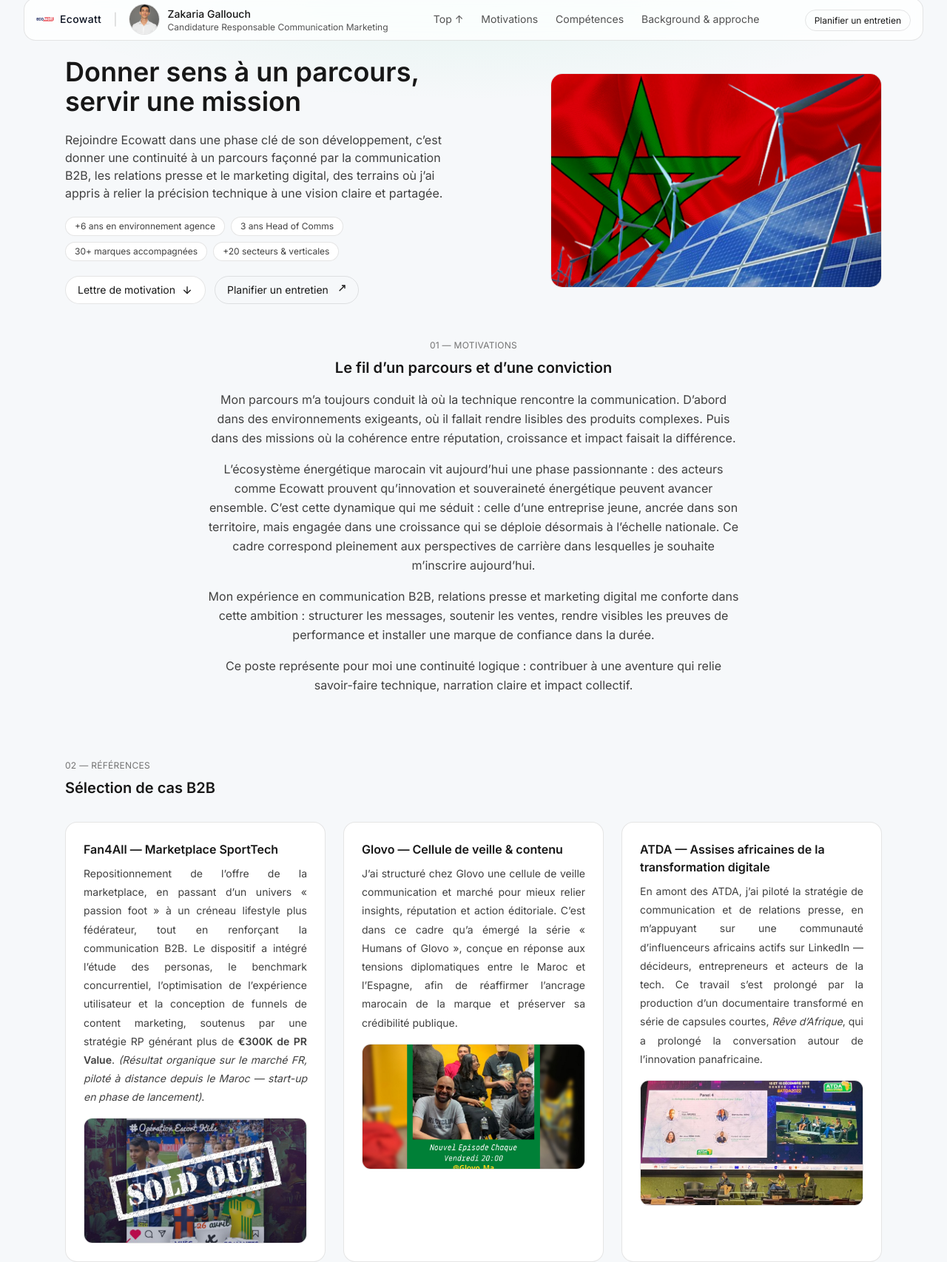
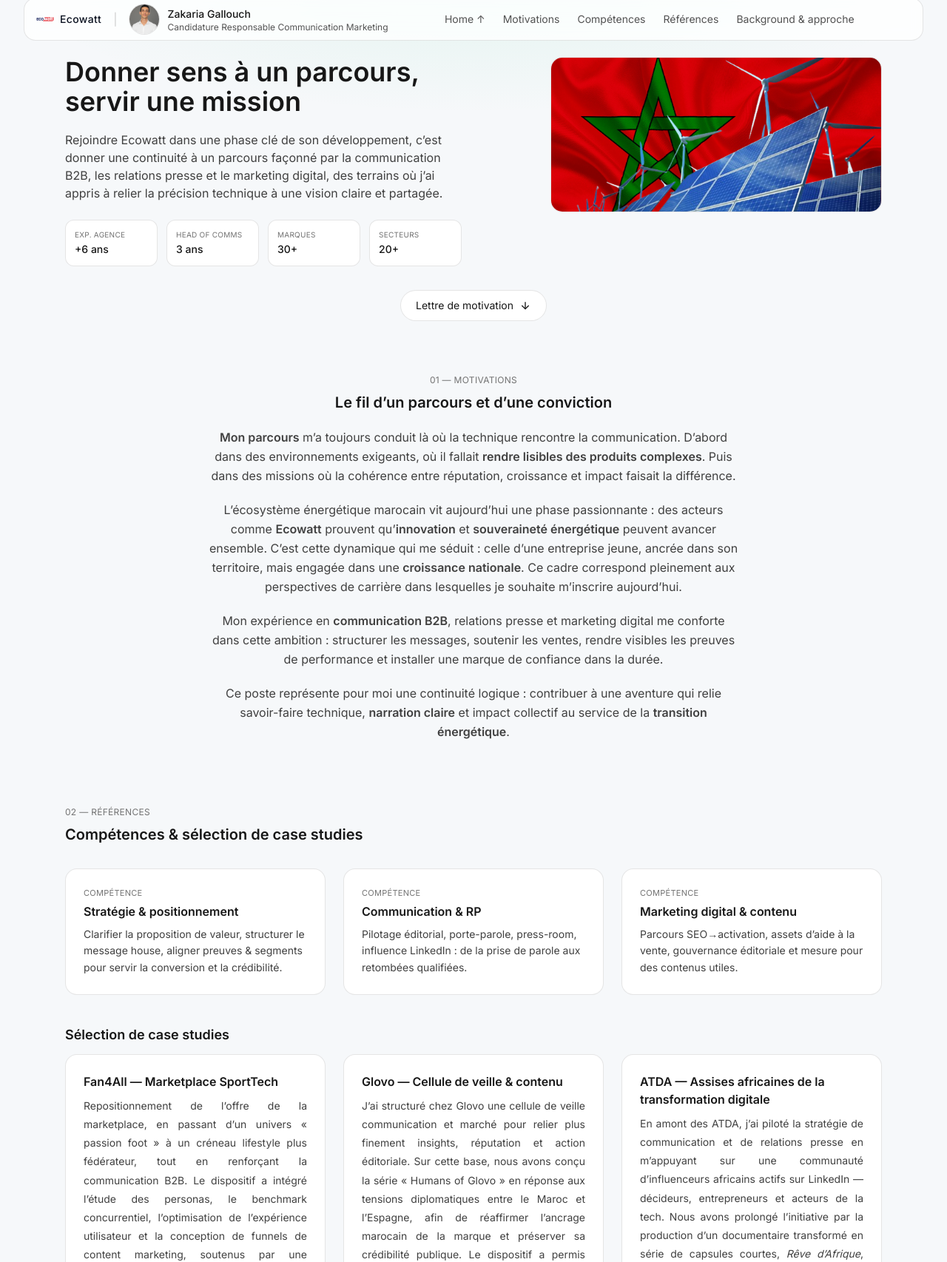
Before and after one commit to sahelpub21-debug/ECOWATT, a plain HTML site: page index.html in a window 1280 px wide. Shown: the part 19-1725 px from the top of the page at 74% size. Drawn offline with nearby package versions, Linux system fonts and the light colour scheme.

Commit message:
Update index.html

```diff
--- a/index.html
+++ b/index.html
@@ -50,16 +50,15 @@
 
           <!-- Menu -->
           <ul class="hidden md:flex items-center gap-6 text-sm text-neutral-600">
-            <li><a href="#top" class="hover:text-neutral-900">Top ↑</a></li>
+            <li><a href="#top" class="hover:text-neutral-900">Home ↑</a></li>
             <li><a href="#manifeste" class="hover:text-neutral-900">Motivations</a></li>
             <li><a href="#competences" class="hover:text-neutral-900">Compétences</a></li>
+            <li><a href="#references" class="hover:text-neutral-900">Références</a></li>
             <li><a href="#approche" class="hover:text-neutral-900">Background & approche</a></li>
           </ul>
 
-          <!-- CTA -->
-          <div class="hidden md:block">
-            <a href="https://calendly.com/gallouch-zakaria/30-min-consultation" target="_blank" rel="noreferrer" class="rounded-full border border-black/10 px-3 py-1.5 text-xs text-neutral-900 hover:border-black/20 hover:bg-neutral-900/5">Planifier un entretien</a>
-          </div>
+          <!-- CTA (rien à ajouter ici) -->
+          <div class="hidden md:block"></div>
         </nav>
       </div>
     </div>
@@ -71,42 +70,55 @@
       <div class="absolute inset-0 bg-[radial-gradient(80%_60%_at_50%_0%,rgba(21,195,126,0.08),transparent_60%)]"></div>
     </div>
 
-    <div class="mx-auto grid w-full max-w-6xl grid-cols-1 items-center gap-8 px-6 sm:grid-cols-2">
+    <div class="mx-auto grid w-full max-w-6xl grid-cols-1 items-start gap-8 px-6 sm:grid-cols-2">
+      <!-- Texte -->
       <div class="flex flex-col items-start gap-5">
         <h1 class="text-2xl font-semibold leading-tight text-neutral-900 sm:text-3xl lg:text-4xl">Donner sens à un parcours, servir une mission</h1>
         <p class="max-w-xl text-base text-neutral-700">
-          Rejoindre Ecowatt dans une phase clé de son développement, c’est donner une continuité à un parcours façonné par la communication B2B, les relations presse et le marketing digital, des terrains où j’ai appris à relier la précision technique à une vision claire et partagée.
+          Rejoindre Ecowatt dans une phase clé de son développement, c’est donner une continuité à un parcours façonné par la communication B2B,
+          les relations presse et le marketing digital, des terrains où j’ai appris à relier la précision technique à une vision claire et partagée.
         </p>
 
-        <!-- Insights compacts -->
-        <ul class="flex flex-wrap gap-2 text-xs text-neutral-700">
-          <li class="rounded-full border border-black/10 bg-white px-3 py-1">+6 ans en environnement agence</li>
-          <li class="rounded-full border border-black/10 bg-white px-3 py-1">3 ans Head of Comms</li>
-          <li class="rounded-full border border-black/10 bg-white px-3 py-1">30+ marques accompagnées</li>
-          <li class="rounded-full border border-black/10 bg-white px-3 py-1">+20 secteurs & verticales</li>
-        </ul>
-
-        <div class="flex flex-wrap gap-3">
-          <a href="#manifeste" class="group inline-flex items-center gap-2 rounded-full border border-black/10 bg-white px-4 py-2 text-sm text-neutral-900 hover:border-black/20 hover:bg-neutral-900/5">
-            Lettre de motivation
-            <svg viewBox="0 0 24 24" fill="none" class="h-4 w-4 transition-transform group-hover:translate-y-0.5" stroke="currentColor" stroke-width="2"><path d="M12 5v14"/><path d="m19 12-7 7-7-7"/></svg>
-          </a>
-          <a href="https://calendly.com/gallouch-zakaria/30-min-consultation" target="_blank" rel="noreferrer" class="inline-flex items-center gap-2 rounded-full border border-black/10 px-4 py-2 text-sm text-neutral-900 hover:border-black/20 hover:bg-neutral-900/5">
-            Planifier un entretien
-            <svg viewBox="0 0 24 24" fill="none" class="h-4 w-4" stroke="currentColor" stroke-width="2"><path d="M15 3h6v6"/><path d="M10 14L21 3"/></svg>
-          </a>
+        <!-- Insights -> mini dashboard compact (plus des "boutons") -->
+        <div class="mt-1 w-full">
+          <div class="grid grid-cols-2 sm:grid-cols-4 gap-3">
+            <div class="rounded-xl border border-black/10 bg-white p-3">
+              <div class="text-[10px] uppercase tracking-wide text-neutral-500">Exp. agence</div>
+              <div class="mt-0.5 text-sm font-medium text-neutral-900">+6 ans</div>
+            </div>
+            <div class="rounded-xl border border-black/10 bg-white p-3">
+              <div class="text-[10px] uppercase tracking-wide text-neutral-500">Head of Comms</div>
+              <div class="mt-0.5 text-sm font-medium text-neutral-900">3 ans</div>
+            </div>
+            <div class="rounded-xl border border-black/10 bg-white p-3">
+              <div class="text-[10px] uppercase tracking-wide text-neutral-500">Marques</div>
+              <div class="mt-0.5 text-sm font-medium text-neutral-900">30+</div>
+            </div>
+            <div class="rounded-xl border border-black/10 bg-white p-3">
+              <div class="text-[10px] uppercase tracking-wide text-neutral-500">Secteurs</div>
+              <div class="mt-0.5 text-sm font-medium text-neutral-900">20+</div>
+            </div>
+          </div>
         </div>
       </div>
 
-      <!-- Visuel Hero : image plus compacte -->
+      <!-- Image plus compacte -->
       <figure class="relative w-full overflow-hidden rounded-2xl border border-black/10 bg-white max-w-md ml-auto">
         <img
           src="Site_centrale_r%C3%A9seau_(placeholder).jpeg"
           alt="Énergie & réseau — Maroc"
-          class="w-full h-48 sm:h-56 md:h-64 lg:h-72 object-cover"
+          class="w-full h-40 sm:h-48 md:h-52 object-cover"
           loading="eager"
         />
       </figure>
+    </div>
+
+    <!-- Bouton unique centré en bas de section -->
+    <div class="mt-8 flex justify-center pb-6">
+      <a href="#manifeste" class="group inline-flex items-center gap-2 rounded-full border border-black/10 bg-white px-5 py-2.5 text-sm text-neutral-900 hover:border-black/20 hover:bg-neutral-900/5">
+        Lettre de motivation
+        <svg viewBox="0 0 24 24" fill="none" class="h-4 w-4 transition-transform group-hover:translate-y-0.5" stroke="currentColor" stroke-width="2"><path d="M12 5v14"/><path d="m19 12-7 7-7-7"/></svg>
+      </a>
     </div>
   </section>
 
@@ -116,29 +128,53 @@
       <div class="text-xs uppercase tracking-wide text-neutral-500">01 — Motivations</div>
       <h2 class="mt-2 text-xl font-semibold text-neutral-900">Le fil d’un parcours et d’une conviction</h2>
 
-      <div class="mt-4 space-y-4 leading-relaxed text-neutral-700">
-        <p>Mon parcours m’a toujours conduit là où la technique rencontre la communication. D’abord dans des environnements exigeants, où il fallait rendre lisibles des produits complexes. Puis dans des missions où la cohérence entre réputation, croissance et impact faisait la différence.</p>
-        <p>L’écosystème énergétique marocain vit aujourd’hui une phase passionnante : des acteurs comme Ecowatt prouvent qu’innovation et souveraineté énergétique peuvent avancer ensemble. C’est cette dynamique qui me séduit : celle d’une entreprise jeune, ancrée dans son territoire, mais engagée dans une croissance qui se déploie désormais à l’échelle nationale. Ce cadre correspond pleinement aux perspectives de carrière dans lesquelles je souhaite m’inscrire aujourd’hui.</p>
-        <p>Mon expérience en communication B2B, relations presse et marketing digital me conforte dans cette ambition : structurer les messages, soutenir les ventes, rendre visibles les preuves de performance et installer une marque de confiance dans la durée.</p>
-        <p>Ce poste représente pour moi une continuité logique : contribuer à une aventure qui relie savoir-faire technique, narration claire et impact collectif.</p>
+      <div class="mt-5 space-y-5 leading-relaxed text-neutral-700">
+        <p><strong>Mon parcours</strong> m’a toujours conduit là où la technique rencontre la communication. D’abord dans des environnements exigeants, où il fallait <strong>rendre lisibles des produits complexes</strong>. Puis dans des missions où la cohérence entre réputation, croissance et impact faisait la différence.</p>
+        <p>L’écosystème énergétique marocain vit aujourd’hui une phase passionnante : des acteurs comme <strong>Ecowatt</strong> prouvent qu’<strong>innovation</strong> et <strong>souveraineté énergétique</strong> peuvent avancer ensemble. C’est cette dynamique qui me séduit : celle d’une entreprise jeune, ancrée dans son territoire, mais engagée dans une <strong>croissance nationale</strong>. Ce cadre correspond pleinement aux perspectives de carrière dans lesquelles je souhaite m’inscrire aujourd’hui.</p>
+        <p>Mon expérience en <strong>communication B2B</strong>, relations presse et marketing digital me conforte dans cette ambition : structurer les messages, soutenir les ventes, rendre visibles les preuves de performance et installer une marque de confiance dans la durée.</p>
+        <p>Ce poste représente pour moi une continuité logique : contribuer à une aventure qui relie savoir-faire technique, <strong>narration claire</strong> et impact collectif au service de la <strong>transition énergétique</strong>.</p>
       </div>
     </div>
   </section>
 
-  <!-- 02 — Compétences / Case studies -->
-  <section id="competences" class="scroll-mt-24 py-12">
+  <!-- 02 — Références (Compétences + Case studies) -->
+  <section id="references" class="scroll-mt-24 py-12">
     <div class="mx-auto max-w-6xl px-6">
       <header class="mb-8">
         <div class="text-xs uppercase tracking-wide text-neutral-500">02 — Références</div>
-        <h2 class="mt-2 text-xl font-semibold text-neutral-900">Sélection de cas B2B</h2>
+        <h2 class="mt-2 text-xl font-semibold text-neutral-900">Compétences & sélection de case studies</h2>
       </header>
+
+      <!-- Compétences -->
+      <div id="competences" class="mb-10 grid gap-6 md:grid-cols-3">
+        <div class="rounded-2xl border border-black/10 bg-white p-6">
+          <div class="text-[11px] uppercase tracking-wide text-neutral-500 mb-1">Compétence</div>
+          <h3 class="text-base font-semibold text-neutral-900">Stratégie & positionnement</h3>
+          <p class="mt-2 text-sm leading-relaxed text-neutral-700">Clarifier la proposition de valeur, structurer le message house, aligner preuves & segments pour servir la conversion et la crédibilité.</p>
+        </div>
+        <div class="rounded-2xl border border-black/10 bg-white p-6">
+          <div class="text-[11px] uppercase tracking-wide text-neutral-500 mb-1">Compétence</div>
+          <h3 class="text-base font-semibold text-neutral-900">Communication & RP</h3>
+          <p class="mt-2 text-sm leading-relaxed text-neutral-700">Pilotage éditorial, porte-parole, press-room, influence LinkedIn : de la prise de parole aux retombées qualifiées.</p>
+        </div>
+        <div class="rounded-2xl border border-black/10 bg-white p-6">
+          <div class="text-[11px] uppercase tracking-wide text-neutral-500 mb-1">Compétence</div>
+          <h3 class="text-base font-semibold text-neutral-900">Marketing digital & contenu</h3>
+          <p class="mt-2 text-sm leading-relaxed text-neutral-700">Parcours SEO→activation, assets d’aide à la vente, gouvernance éditoriale et mesure pour des contenus utiles.</p>
+        </div>
+      </div>
+
+      <!-- Case studies -->
+      <div class="mb-3">
+        <h3 class="text-lg font-semibold text-neutral-900">Sélection de case studies</h3>
+      </div>
 
       <div class="grid gap-6 md:grid-cols-3 items-stretch">
         <!-- Fan4All -->
         <article class="h-full rounded-2xl border border-black/10 bg-white p-6 flex flex-col">
-          <h3 class="text-base font-semibold text-neutral-900">Fan4All — Marketplace SportTech</h3>
+          <h4 class="text-base font-semibold text-neutral-900">Fan4All — Marketplace SportTech</h4>
           <p class="mt-2 text-sm leading-[1.8] text-neutral-700 justify-text">
-            Repositionnement de l’offre de la marketplace, en passant d’un univers « passion foot » à un créneau lifestyle plus fédérateur, tout en renforçant la communication B2B. Le dispositif a intégré l’étude des personas, le benchmark concurrentiel, l’optimisation de l’expérience utilisateur et la conception de funnels de content marketing, soutenus par une stratégie RP générant plus de <strong>€300K de PR Value</strong>. <em>(Résultat organique sur le marché FR, piloté à distance depuis le Maroc — start-up en phase de lancement)</em>.
+            Repositionnement de l’offre de la marketplace, en passant d’un univers « passion foot » à un créneau lifestyle plus fédérateur, tout en renforçant la communication B2B. Le dispositif a intégré l’étude des personas, le benchmark concurrentiel, l’optimisation de l’expérience utilisateur et la conception de funnels de content marketing, soutenus par une stratégie RP générant plus de <strong>€300K de PR Value</strong>. <em>(Résultat organique sur le marché FR, piloté à distance depuis le Maroc — start-up en phase de lancement.)</em>
           </p>
           <figure class="mt-4 w-full aspect-[16/9] overflow-hidden rounded-xl border border-black/10 bg-white">
             <img src="Fan4all_case_study.jpeg" alt="Fan4All — Repositionnement & RP" class="h-full w-full object-cover"/>
@@ -147,9 +183,9 @@
 
         <!-- Glovo -->
         <article class="h-full rounded-2xl border border-black/10 bg-white p-6 flex flex-col">
-          <h3 class="text-base font-semibold text-neutral-900">Glovo — Cellule de veille & contenu</h3>
+          <h4 class="text-base font-semibold text-neutral-900">Glovo — Cellule de veille & contenu</h4>
           <p class="mt-2 text-sm leading-[1.8] text-neutral-700 justify-text">
-            J’ai structuré chez Glovo une cellule de veille communication et marché pour mieux relier insights, réputation et action éditoriale. C’est dans ce cadre qu’a émergé la série « Humans of Glovo », conçue en réponse aux tensions diplomatiques entre le Maroc et l’Espagne, afin de réaffirmer l’ancrage marocain de la marque et préserver sa crédibilité publique.
+            J’ai structuré chez Glovo une cellule de veille communication et marché pour relier plus finement insights, réputation et action éditoriale. Sur cette base, nous avons conçu la série « Humans of Glovo » en réponse aux tensions diplomatiques entre le Maroc et l’Espagne, afin de réaffirmer l’ancrage marocain de la marque et préserver sa crédibilité publique. Le dispositif a permis d’orienter la conversation vers l’humain, d’outiller les prises de parole et de consolider la confiance dans un contexte sensible.
           </p>
           <figure class="mt-4 w-full aspect-[16/9] overflow-hidden rounded-xl border border-black/10 bg-white">
             <img src="Glovo_Case%20Study.png" alt="Glovo — Humans of Glovo" class="h-full w-full object-cover"/>
@@ -158,9 +194,9 @@
 
         <!-- ATDA -->
         <article class="h-full rounded-2xl border border-black/10 bg-white p-6 flex flex-col">
-          <h3 class="text-base font-semibold text-neutral-900">ATDA — Assises africaines de la transformation digitale</h3>
+          <h4 class="text-base font-semibold text-neutral-900">ATDA — Assises africaines de la transformation digitale</h4>
           <p class="mt-2 text-sm leading-[1.8] text-neutral-700 justify-text">
-            En amont des ATDA, j’ai piloté la stratégie de communication et de relations presse, en m’appuyant sur une communauté d’influenceurs africains actifs sur LinkedIn — décideurs, entrepreneurs et acteurs de la tech. Ce travail s’est prolongé par la production d’un documentaire transformé en série de capsules courtes, <em>Rêve d’Afrique</em>, qui a prolongé la conversation autour de l’innovation panafricaine.
+            En amont des ATDA, j’ai piloté la stratégie de communication et de relations presse en m’appuyant sur une communauté d’influenceurs africains actifs sur LinkedIn — décideurs, entrepreneurs et acteurs de la tech. Nous avons prolongé l’initiative par la production d’un documentaire transformé en série de capsules courtes, <em>Rêve d’Afrique</em>, pour valoriser des voix panafricaines et maintenir l’attention dans la durée. L’approche a renforcé la portée organique, la qualité des mentions et la cohérence éditoriale autour de l’événement.
           </p>
           <figure class="mt-4 w-full aspect-[16/9] overflow-hidden rounded-xl border border-black/10 bg-white">
             <img src="ATDA_Case_study.jpg" alt="ATDA — RP & capsules vidéo" class="h-full w-full object-cover"/>
@@ -195,33 +231,18 @@
           <p class="mt-2 text-sm leading-relaxed text-neutral-700">Interface claire entre stratégie et opérationnel : comprendre vite, aligner les équipes, livrer avec précision.</p>
         </div>
       </div>
+    </div>
+  </section>
 
-      <div class="mt-8 rounded-2xl border border-black/10 bg-white p-6 text-center">
-        <p class="text-sm text-neutral-700">Que vous structuriez un nouveau positionnement produit, lanciez une campagne multicanale ou cherchiez à professionnaliser votre fonction marketing, je reste à disposition pour échanger sur vos besoins.</p>
+  <!-- CTA final -->
+  <section class="pb-12">
+    <div class="mx-auto max-w-6xl px-6">
+      <div class="rounded-2xl border border-black/10 bg-white p-6 text-center">
+        <p class="text-sm text-neutral-700">Je serais heureux d’échanger sur la manière dont mon profil peut répondre à vos besoins.</p>
         <div class="mt-4">
           <a href="https://calendly.com/gallouch-zakaria/30-min-consultation" target="_blank" rel="noreferrer" class="inline-flex items-center gap-2 rounded-full border border-black/10 px-4 py-2 text-sm text-neutral-900 hover:border-black/20 hover:bg-neutral-900/5">
             Planifier un échange
             <svg viewBox="0 0 24 24" fill="none" class="h-4 w-4" stroke="currentColor" stroke-width="2"><path d="M15 3h6v6"/><path d="M10 14L21 3"/></svg>
-          </a>
-        </div>
-      </div>
-    </div>
-  </section>
-
-  <!-- Ressources (optionnel : conservé) -->
-  <section class="pb-12">
-    <div class="mx-auto max-w-6xl px-6">
-      <div class="rounded-2xl border border-black/10 bg-white p-6">
-        <div class="mb-4 text-sm font-medium text-neutral-900">Ressources</div>
-        <div class="flex flex-wrap gap-3">
-          <a href="https://sahelpub21-debug.github.io/Fanforall/" target="_blank" rel="noreferrer" class="inline-flex items-center gap-2 rounded-full border border-black/10 px-4 py-2 text-sm hover:border-black/20 hover:bg-neutral-900/5">
-            Case studies complémentaires
-          </a>
-          <a href="https://ecowatt.ma/careers/responsable-marketing-et-communication" target="_blank" rel="noreferrer" class="inline-flex items-center gap-2 rounded-full border border-black/10 px-4 py-2 text-sm hover:border-black/20 hover:bg-neutral-900/5">
-            Offre d’emploi
-          </a>
-          <a href="https://www.linkedin.com/in/zakaria-gallouch/" target="_blank" rel="noreferrer" class="inline-flex items-center gap-2 rounded-full border border-black/10 px-4 py-2 text-sm hover:border-black/20 hover:bg-neutral-900/5">
-            LinkedIn
           </a>
         </div>
       </div>
```
